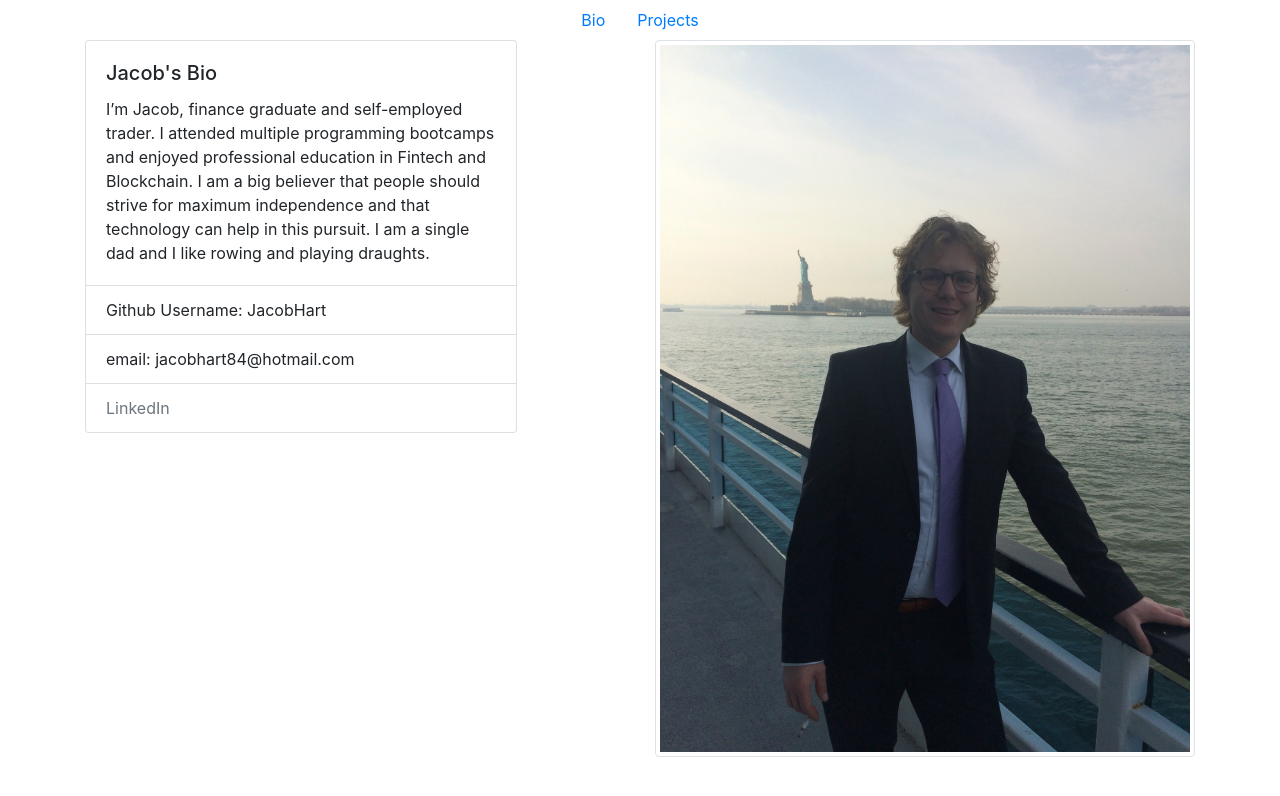
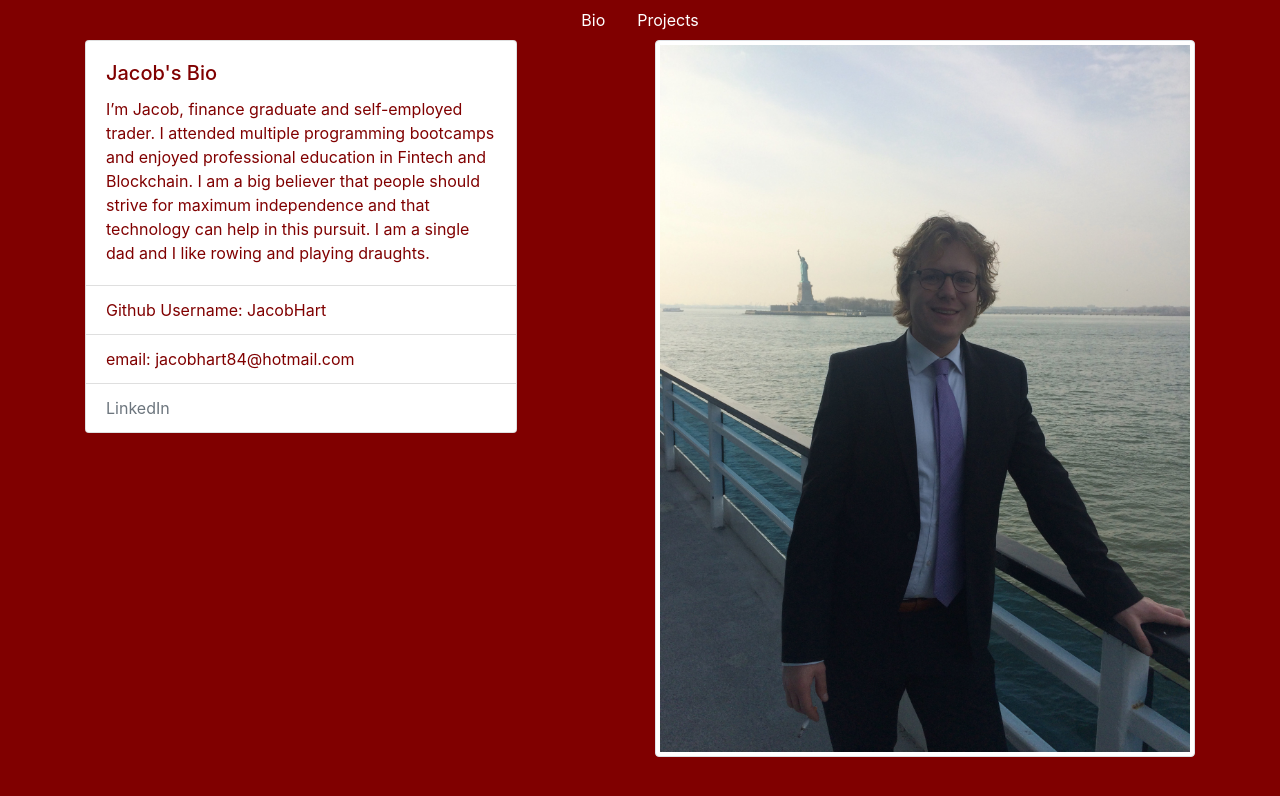
Before and after one commit to JacobHart/jacobhart.github.io, a plain HTML site: page index.html in a window 1280 px wide. Drawn offline with nearby package versions, Linux system fonts and the light colour scheme.

Commit message:
Add files via upload

```diff
--- a/index.html
+++ b/index.html
@@ -7,7 +7,7 @@
 
     <!-- Bootstrap CSS -->
     <link rel="stylesheet" href="https://stackpath.bootstrapcdn.com/bootstrap/4.3.1/css/bootstrap.min.css" integrity="sha384-ggOyR0iXCbMQv3Xipma34MD+dH/1fQ784/j6cY/iJTQUOhcWr7x9JvoRxT2MZw1T" crossorigin="anonymous">
-
+    <link rel="stylesheet" href="./styles.css">
     <title>Jacob's Portfolio</title>
   </head>
   <body>
--- /dev/null
+++ b/styles.css
@@ -0,0 +1,11 @@
+p, li, h5 {
+    color: maroon
+  }
+
+.nav-link {
+    color: white
+}
+
+body {
+    background-color: maroon;
+}
```
